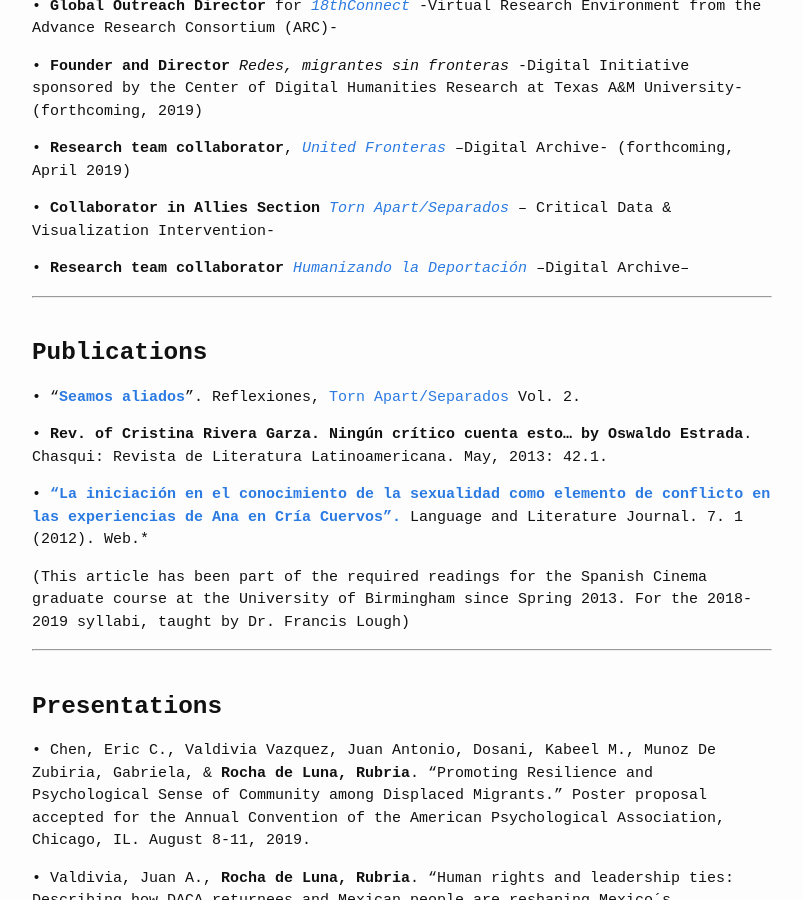
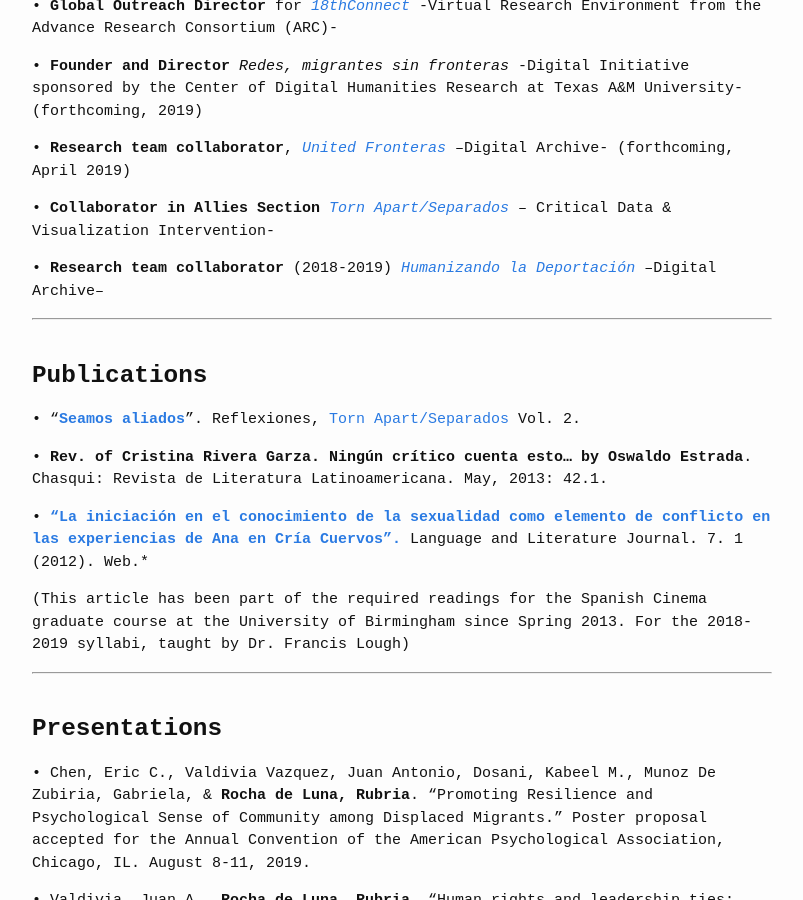
Before and after one commit to RubriaR/rubriarocha, a Jekyll site: the page built from research.md, in a window 1280 px wide and 900 px high, scrolled down 523 px. Shown: the whole window, without its empty margins (238-1041 px from the left). Built offline with Jekyll 4.4.1, drawn with Linux system fonts in a browser that asks for light colours.

Commit message:
fecha de humanizando y agregue grant  de Codhr

```diff
--- a/research.md
+++ b/research.md
@@ -19,7 +19,7 @@ Rubria Rocha de Luna is specializing in quantitative methods from the Digital Hu
 
 •	**Collaborator in Allies Section** *[Torn Apart/Separados]* – Critical Data & Visualization Intervention-
 
-•	**Research team collaborator** *[Humanizando la Deportación]* –Digital Archive–
+•	**Research team collaborator** (2018-2019) *[Humanizando la Deportación]* –Digital Archive–
 
 ------------------------------------------------------------------------
 <br>
```
Also changed, not shown: grants-and-awards.md (+3 -0 lines).
